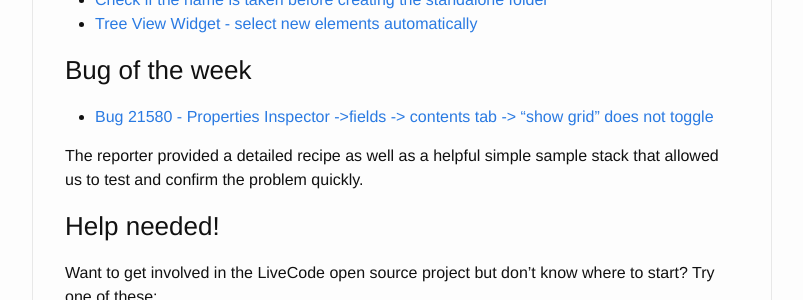
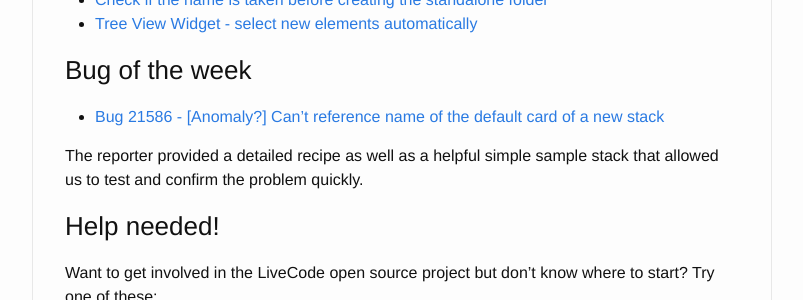
Before and after one commit to livecode/this-week-in-livecode, a Jekyll site: the page built from _posts/2018-09-24-this-week-in-livecode-147.markdown, in a window 1280 px wide and 900 px high, scrolled down 1086 px. Shown: the part 152-452 px from the top of the window, without its empty margins (238-1041 px from the left). Built offline with Jekyll 4.4.1, drawn with Linux system fonts in a browser that asks for light colours.

Commit message:
Issue 147 - Updated bug of the week

```diff
--- a/_posts/2018-09-24-this-week-in-livecode-147.markdown
+++ b/_posts/2018-09-24-this-week-in-livecode-147.markdown
@@ -60,7 +60,7 @@
 
 ### Bug of the week
 
-- [Bug 21580 - Properties Inspector ->fields -> contents tab -> "show grid" does not toggle](http://quality.livecode.com/show_bug.cgi?id=21580)
+- [Bug 21586 - [Anomaly?] Can't reference name of the default card of a new stack](http://quality.livecode.com/show_bug.cgi?id=21586)
 
 The reporter provided a detailed recipe as well as a helpful simple sample stack that allowed us to test and confirm the problem quickly.
 
```
